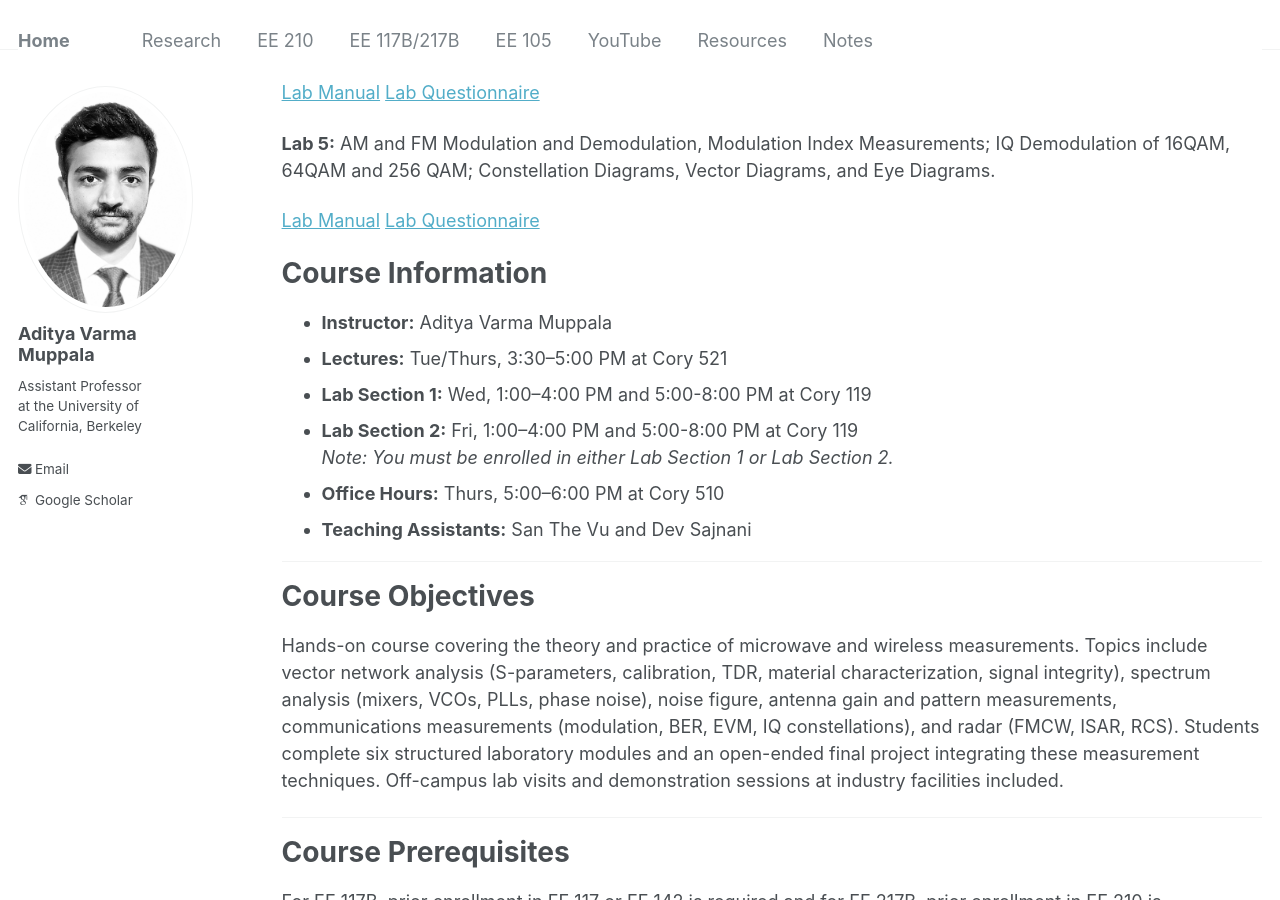
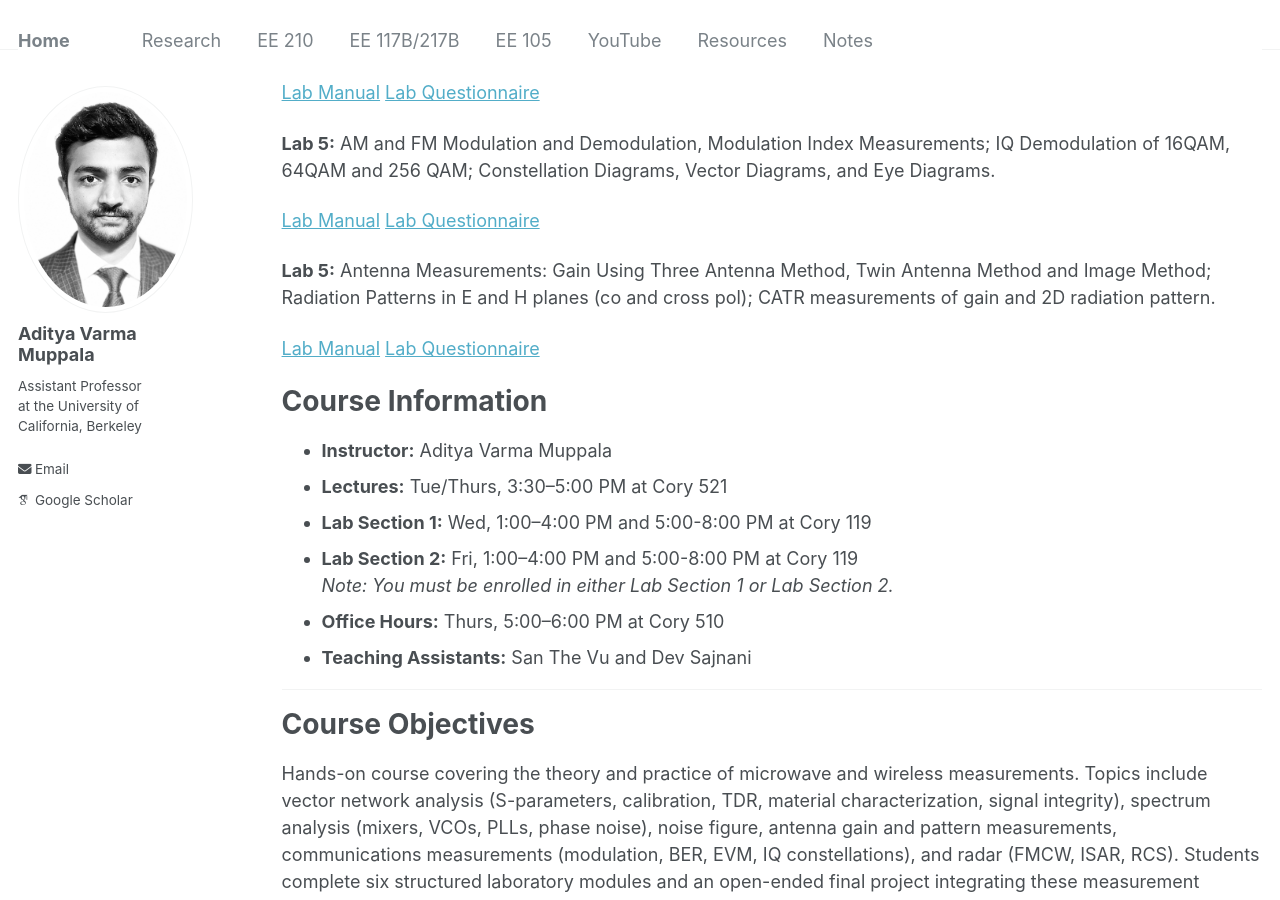
Before and after one commit to AdityaMuppala/adityamuppala.github.io, a Jekyll site: the page built from _pages/teaching117B217B.md, in a window 1280 px wide and 900 px high, scrolled down 1447 px. Built offline with Jekyll 4.4.1, drawn with Linux system fonts in a browser that asks for light colours; some web fonts are replaced.

Commit message:
Update teaching117B217B.md

```diff
--- a/_pages/teaching117B217B.md
+++ b/_pages/teaching117B217B.md
@@ -44,6 +44,10 @@ The recordings here cover the same material as the lectures but are broken up by
 **Lab 5:** AM and FM Modulation and Demodulation, Modulation Index Measurements; IQ Demodulation of 16QAM, 64QAM and 256 QAM; Constellation Diagrams, Vector Diagrams, and Eye Diagrams.
 
 [Lab Manual](https://adityamuppala.github.io/assets/EE_117B217B/Comms_Lab_Manual.pdf) [Lab Questionnaire](https://adityamuppala.github.io/assets/EE_117B217B/Comms_Lab_Questionnaire.pdf)
+
+**Lab 5:** Antenna Measurements: Gain Using Three Antenna Method, Twin Antenna Method and Image Method; Radiation Patterns in E and H planes (co and cross pol); CATR measurements of gain and 2D radiation pattern.
+
+[Lab Manual](https://adityamuppala.github.io/assets/EE_117B217B/Antennas_Lab_Manual.pdf) [Lab Questionnaire](https://adityamuppala.github.io/assets/EE_117B217B/Antennas_Lab_Questionnaire.pdf)
 
 # Course Information
 - **Instructor:** Aditya Varma Muppala
```
